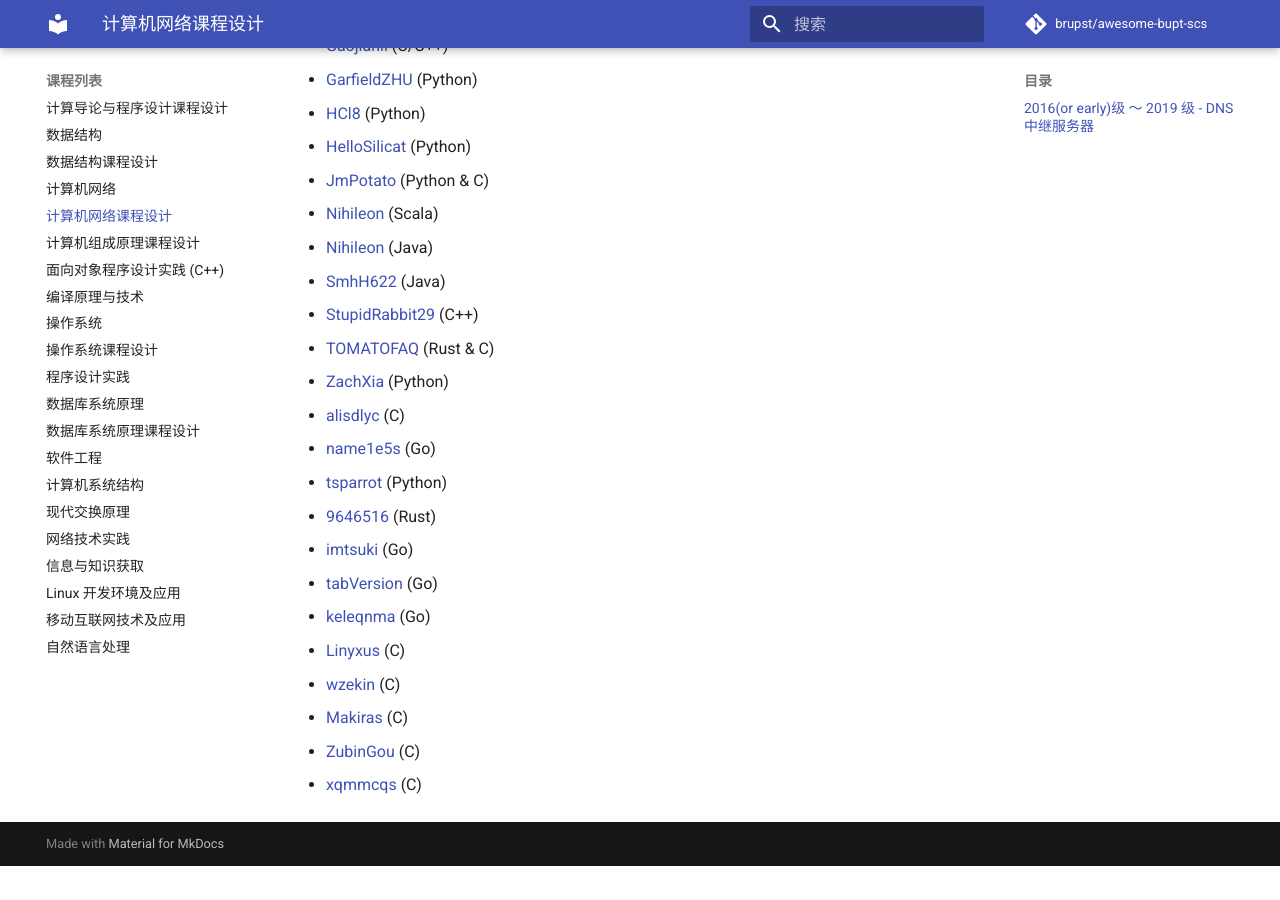
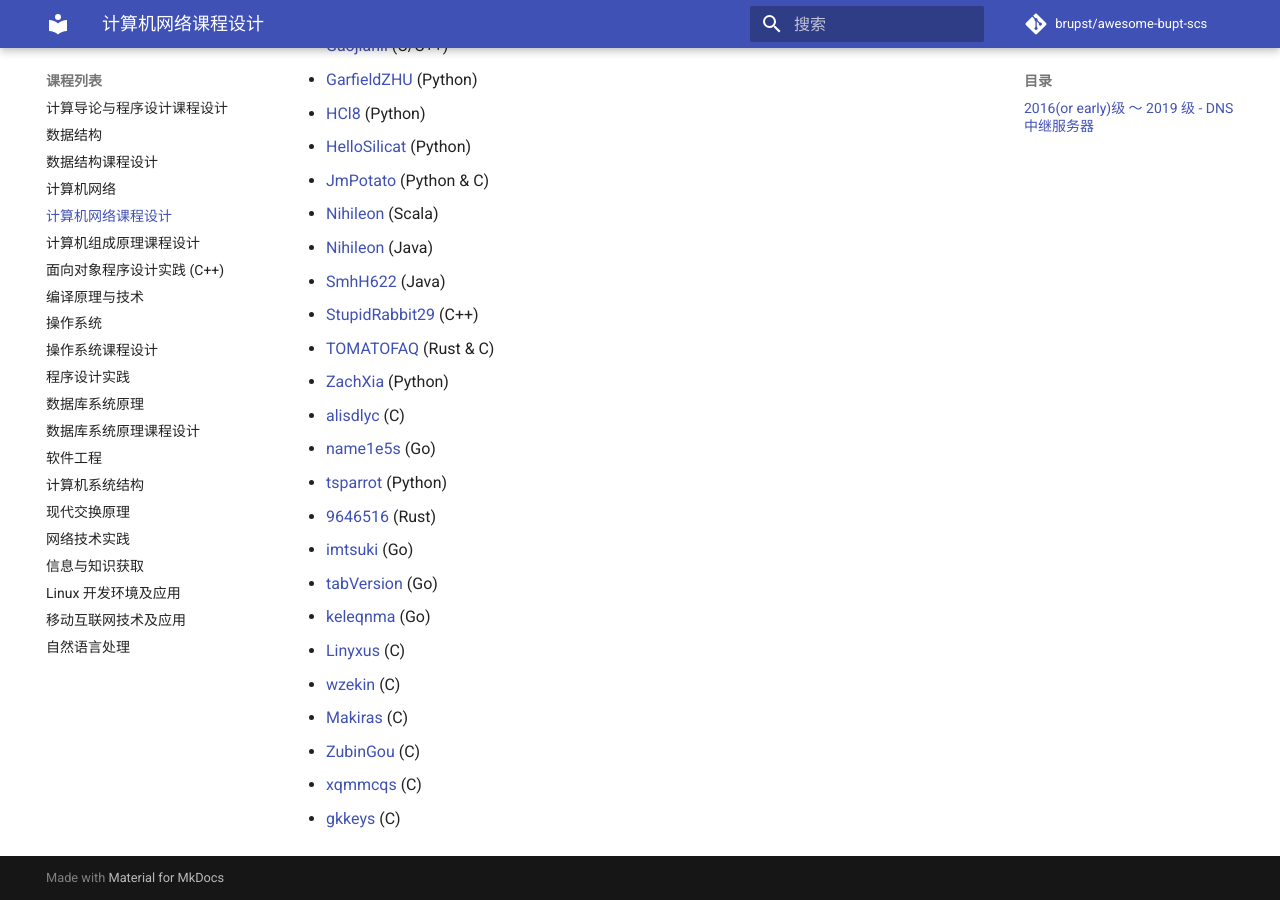
Before and after one commit to brupst/awesome-bupt-scs, an MkDocs documentation site: the page built from projects/Advanced-Labs-in-Computer-Networks.md, in a window 1280 px wide and 900 px high, scrolled down 533 px. Built offline with MkDocs 1.6.1 and Material for MkDocs 9.7.7, drawn with Linux system fonts in a browser that asks for light colours; comment, search, counter and statistics services are not loaded; before the commit the page ends 1399 px from its top, so only the background shows below that.

Commit message:
Update Advanced-Labs-in-Computer-Networks.md
计网实验 2019级  gkkeys/dns

```diff
--- a/projects/Advanced-Labs-in-Computer-Networks.md
+++ b/projects/Advanced-Labs-in-Computer-Networks.md
@@ -34,3 +34,4 @@
 * [Makiras](https://github.com/Makiras/makiras_dns_refact) (C)
 * [ZubinGou](https://github.com/ZubinGou/Simple-DNS-Relay) (C)
 * [xqmmcqs](https://github.com/xqmmcqs/dnsr) (C)
+* [gkkeys](https://github.com/gkkeys/dns) (C)
```
